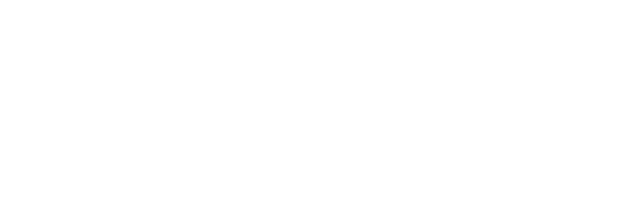
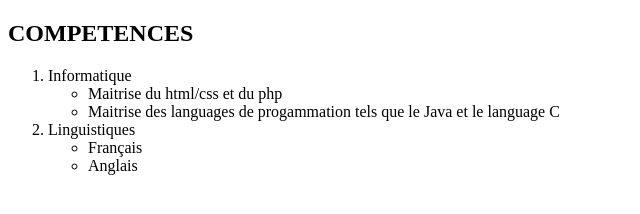
Before and after one commit to Overic/git-mon-cv, a plain HTML site: page index.html in a window 1280 px wide. Shown: the whole page, without its empty margins (0-640 px from the left). Drawn offline with Linux system fonts and the light colour scheme.

Commit message:
mise en place de la section competences

```diff
--- a/index.html
+++ b/index.html
@@ -8,6 +8,21 @@
     <title>Document</title>
 </head>
 <body>
+    <section id="5">
+        <h2>COMPETENCES</h2>
+        <ol>
+            <li> Informatique</li>
+            <ul>
+                <li>Maitrise du html/css et du php</li>
+                <li>Maitrise des languages de progammation tels que le Java et le language C</li>
+            </ul>
+            <li> Linguistiques</li>
+            <ul>
+                <li>Français</li>
+                <li>Anglais</li>
+            </ul>
+        </ol>
+   </section >
 
 </body>
 </html>
```
